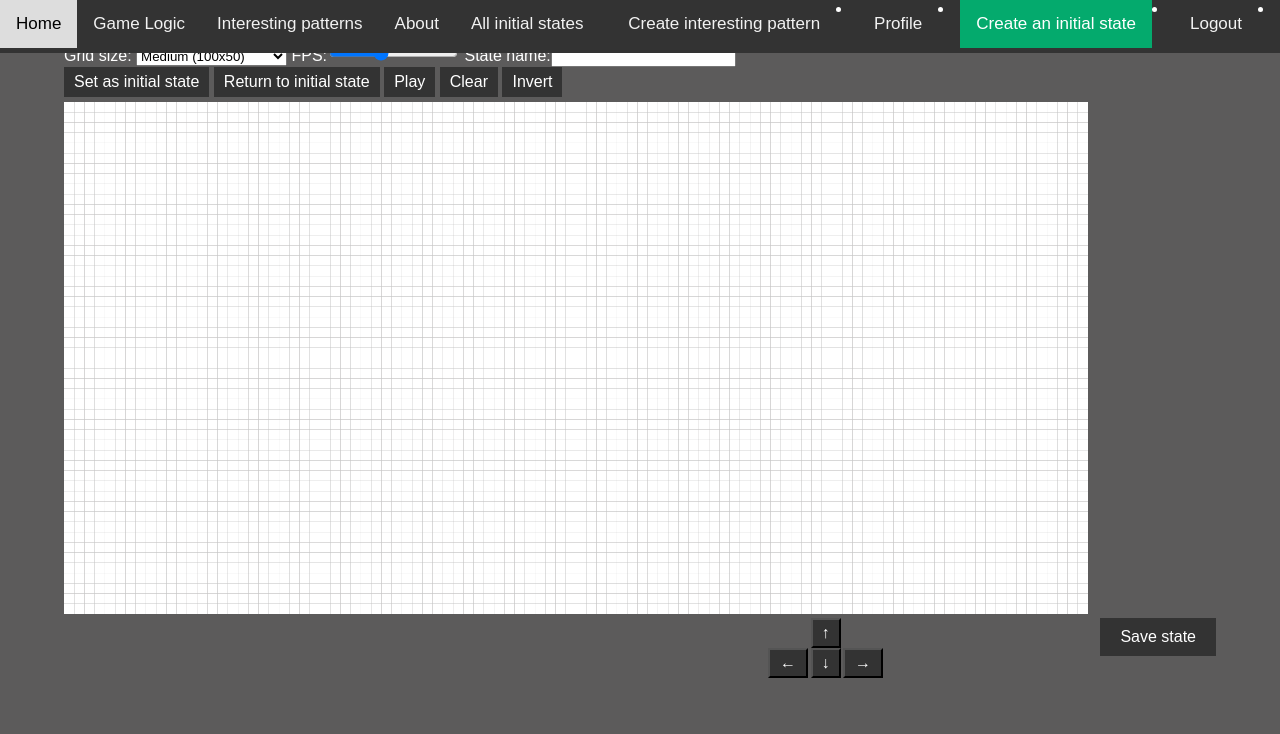
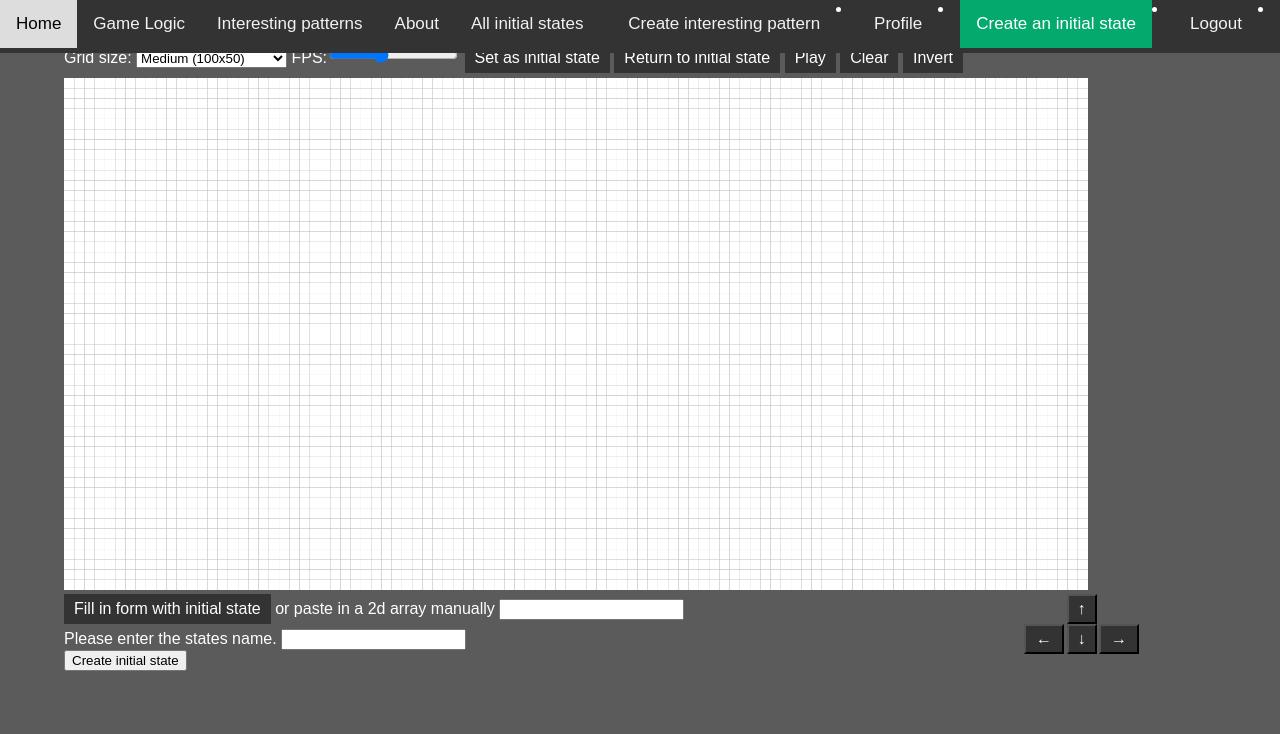
Before and after one commit to GitDavids/WAD2-Game-of-Life-Group-Project, a Django app: a page that uses game_of_life_project/templates/game_of_life/base.html in a window 1280 px wide. Shown: the top 734 px of the page. Run offline with Django 3.2, Linux system fonts and the light colour scheme; the visitor is signed in with stand-in values (Sample User, id 1).

Commit message:
Finally state and initial patter creation done

```diff
--- a/game_of_life_project/game_of_life/forms.py
+++ b/game_of_life_project/game_of_life/forms.py
@@ -1,3 +1,4 @@
+from email.policy import default
 import json
 from django import forms
 from game_of_life.models import UserProfile, InitialState, InterestingPatten
@@ -21,22 +22,23 @@ class InitialStateForm(forms.ModelForm):
                         help_text="Please enter the states name.")
 
     slug = forms.CharField(widget=forms.HiddenInput(), required=False)
-
     views = forms.IntegerField(widget=forms.HiddenInput(), initial=0)
     likes = forms.IntegerField(widget=forms.HiddenInput(), initial=0)
 
+    state = forms.CharField(help_text="or paste in a 2d array manually")
     class Meta:
         model = InitialState
-        fields = ('author','name',)
+        fields = ('state','name',)
+
 
 class InterestingPatternForm(forms.ModelForm):
-    name = forms.CharField(max_length=InitialState.NAME_MAX_LENGTH,
+    name = forms.CharField(max_length=InterestingPatten.NAME_MAX_LENGTH,
                         help_text="Please enter the states name.")
 
     slug = forms.CharField(widget=forms.HiddenInput(), required=False)
 
-    state = forms.CharField(help_text="State.")
+    state = forms.CharField(help_text="or enter state manually.")
 
     class Meta:
         model = InterestingPatten
-        fields = ('name','state',)
+        fields = ('state','name',)
--- a/game_of_life_project/game_of_life/models.py
+++ b/game_of_life_project/game_of_life/models.py
@@ -3,10 +3,6 @@ from django.contrib.auth.models import User
 from django.template.defaultfilters import slugify
 
 import json
-
-NAME_MAX_LENGTH = 128
-X_NODES = 100
-Y_NODES = 100
 
 class InitialState(models.Model):
     author = models.ForeignKey(User, on_delete=models.DO_NOTHING)
@@ -31,6 +27,7 @@ class InitialState(models.Model):
 
 class InterestingPatten(models.Model):
     state = models.TextField()
+    NAME_MAX_LENGTH = 128
 
     name = models.CharField(max_length=NAME_MAX_LENGTH, unique=True)
     slug = models.SlugField(unique=True)
--- a/game_of_life_project/game_of_life/views.py
+++ b/game_of_life_project/game_of_life/views.py
@@ -7,7 +7,7 @@ from django.contrib.auth.models import User
 
 # from game_of_life.models import Category, Page
 from game_of_life.models import InitialState, UserProfile, InterestingPatten
-from game_of_life.forms import UserForm, UserProfileForm, InterestingPatternForm
+from game_of_life.forms import UserForm, UserProfileForm, InitialStateForm, InterestingPatternForm
 
 from datetime import datetime
 
@@ -16,7 +16,7 @@ from datetime import datetime
 def index(request):
     context_dict = {}
     context_dict["most_liked_states"] = InitialState.objects.order_by('-likes')[:6]
-    context_dict["most_recent_states"] = InitialState.objects.order_by('-views')[:6]
+    context_dict["most_recent_states"] = InitialState.objects.order_by('-date_created')[:6]
 
     return render(request, 'game_of_life/index.html', context=context_dict) # TODO
 
@@ -132,6 +132,19 @@ def profile(request, username):
 def create_initial_state(request,username):
     context_dict = {}
 
+    form = InitialStateForm()
+    if request.method == 'POST':
+        form = InitialStateForm(request.POST)
+        if form.is_valid():
+            instance = form.save(commit=False)
+            instance.author = request.user
+            instance.save()
+            return redirect(reverse('game_of_life:index'))
+        else:
+            print(form.errors)
+
+    context_dict['form'] = form
+
     user = request.user
     context_dict['user'] = user
     return render(request, 'game_of_life/create_initial_state.html', context=context_dict) # TODO
@@ -142,7 +155,6 @@ def initial_state(request, username, state_name_slug):
     context_dict = {}
     state = InitialState.objects.get(slug=state_name_slug)
     context_dict["state"] = state
-    context_dict["col_count"] = state.col_count
     context_dict["name"] = state.name
     context_dict["author"] = state.author
     context_dict["username"] = username
@@ -163,8 +175,6 @@ def create_add_pattern(request):
             form.save(commit=True)
             return redirect(reverse('game_of_life:index'))
         else:
-            # The supplied form contained errors -
-            # just print them to the terminal.
             print(form.errors)
 
     context_dict['form'] = form
--- a/game_of_life_project/static/css/create_initial_state.css
+++ b/game_of_life_project/static/css/create_initial_state.css
@@ -111,5 +111,5 @@
       height: 100px;
       color:white;
       position:absolute;
-      left:60%;
+      left:80%;
   }
--- a/game_of_life_project/static/js/create_initial_state.js
+++ b/game_of_life_project/static/js/create_initial_state.js
@@ -48,7 +48,6 @@ document.getElementById("grid_size").addEventListener("change", function () {
     current_state = JSON.parse(JSON.stringify(initial_state));
     render(current_state, grid_spacing);
 });
-
 // Shifting event listeners
 document.getElementById("shift_right").addEventListener("click", function () {
     for (let row = 0; row < row_count; row++) {
@@ -74,7 +73,6 @@ document.getElementById("shift_up").addEventListener("click", function () {
     current_state.push(Array(col_count).fill(0))
     render(current_state, grid_spacing);
 });
-
 // Misc event listeners
 document.getElementById("fps").addEventListener("click", function () {
     fps=(document.getElementById("fps").value);
@@ -101,7 +99,6 @@ document.getElementById("invert").onclick = function () {
     }
     render(current_state, grid_spacing);
 };
-
 // Window resize event listener
 window.addEventListener('resize',
     function () {
@@ -109,7 +106,6 @@ window.addEventListener('resize',
         render(current_state, grid_spacing);
     }
 );
-
 // Click event listeners
 canvas.addEventListener('click',
     function (event) {
@@ -126,14 +122,12 @@ canvas.addEventListener('click',
 );
 // Key event listeners
 window.addEventListener('keydown', function (e) {
-    if (e.keyCode == '37' || e.keyCode == '38' || e.keyCode == '39' || e.keyCode == '40' || e.keyCode == '32') {
+    if (e.keyCode == '38' || e.keyCode == '40') {
         e.preventDefault();
-    } else {
-        console.log(e.keyCode)
     }
 });
 window.addEventListener('keyup', function (event) {
-    if (event.code === 'Space') {
+    if (event.keyCode == '80') {
         paused = paused ? false : true;
         document.getElementById("playback").value = paused ? "Play" : "Pause";
         current_state = next_generation(current_state);
@@ -168,14 +162,16 @@ window.addEventListener('keyup', function (event) {
         render(current_state, grid_spacing);
     }
 });
-
-
 // Playback resize listeners
 document.getElementById("playback").onclick = function () {
     paused = paused ? false : true;
     document.getElementById("playback").value = paused ? "Play" : "Pause";
     current_state = next_generation(current_state);
     requestAnimationFrame(animate);
+};
+// Fill in form
+document.getElementById("fill").onclick = function () {
+    document.getElementById("id_state").value = JSON.stringify(initial_state)
 };
 
 // Functions
--- a/game_of_life_project/static/js/create_interesting_pattern.js
+++ b/game_of_life_project/static/js/create_interesting_pattern.js
@@ -174,9 +174,9 @@ document.getElementById("playback").onclick = function () {
     current_state = next_generation(current_state);
     requestAnimationFrame(animate);
 };
-// Submit
-document.getElementById("submit").onclick = function () {
-    console.log(document.getElementById("name").value,col_count,current_state)
+// Fill in form
+document.getElementById("fill").onclick = function () {
+    document.getElementById("id_state").value = JSON.stringify(initial_state)
 };
 
 
--- a/game_of_life_project/static/js/view_initial_state.js
+++ b/game_of_life_project/static/js/view_initial_state.js
@@ -4,16 +4,14 @@ var paused = true;
 var fps = 20;
 
 const initial_state = window.initial_state
-const col_count = window.col_count;
-const row_count = col_count / 2;
+const row_count = initial_state.length;
+const col_count = 2*row_count;
 
 width_height();
 current_state = JSON.parse(JSON.stringify(initial_state));
 render(current_state, grid_spacing);
 
 document.getElementById("return").onclick = function () {
-    console.log(current_state[0]);
-    console.log(initial_state[0]);
     current_state = JSON.parse(JSON.stringify(initial_state));
     render(current_state, grid_spacing);
 };
--- a/game_of_life_project/templates/game_of_life/base.html
+++ b/game_of_life_project/templates/game_of_life/base.html
@@ -4,6 +4,7 @@
 
 <html>
     <head lang="en">
+        <link rel="shortcut icon" href="#"> <!-- Bodge relating to error: 404 favicon.ico not found-->
         <meta charset="UTF-8" />
         {% block head_block %}
         {% endblock %}
--- a/game_of_life_project/templates/game_of_life/create_add_pattern.html
+++ b/game_of_life_project/templates/game_of_life/create_add_pattern.html
@@ -2,7 +2,6 @@
 {% load staticfiles %}
 
 {% block head_block %}
-    <link rel="shortcut icon" href="#"> <!-- Bodge relating to error: 404 favicon.ico not found-->
     <link rel="stylesheet" href="{% static 'css/base.css' %}">
     <link rel="stylesheet" href="{% static 'css/create_initial_state.css' %}">
     <link rel="stylesheet" href="{% static 'css/button.css' %}">
@@ -35,10 +34,11 @@
         <input type="button" value="↓" id="shift_down" class="button_down" class="button">
     </div>
 
-    <!-- <input type="button" value="Save state" id="submit" class="button_save"> -->
 
     <div>
+
         <form id="pattern_form" method="post" action="/game_of_life/create_add_pattern/">
+            <input type="button" value="Fill in form with initial state" id="fill" class="button">
             {% csrf_token %}
             {% for hidden in form.hidden_fields %}
                 {{ hidden }}
@@ -46,7 +46,7 @@
             {% for field in form.visible_fields %}
                 {{ field.errors }}
                 {{ field.help_text }}
-                {{ field }}
+                {{ field }} </br>
             {% endfor %}
             <input type="submit" name="submit" value="Create Pattern" />
         </form>
--- a/game_of_life_project/templates/game_of_life/create_initial_state.html
+++ b/game_of_life_project/templates/game_of_life/create_initial_state.html
@@ -22,7 +22,6 @@
         <option value="x">Extra large (300x150)</option>
     </select>
     <label>FPS:</label><input type="range" min="1" max="50" value="20" class="slider" id="fps">
-    <label>State name:</label><input type="text", id="name"><br/> <!-- add backend -->
     <input type="button" value="Set as initial state" id="set" class="button">
     <input type="button" value="Return to initial state" id="return" class="button">
     <input type="button" value="Play" id="playback" class="button">
@@ -36,7 +35,22 @@
         <input type="button" value="→" id="shift_right" class="button_right" class="button">
         <input type="button" value="↓" id="shift_down" class="button_down" class="button">
     </div>
-    <input type="button" value="Save state" id="save" class="button_save"> <!-- add backend -->
+
+    <div>
+        <form id="pattern_form" method="post" action="{% url 'game_of_life:create_initial_state' request.user.username %}">
+            <input type="button" value="Fill in form with initial state" id="fill" class="button">
+            {% csrf_token %}
+            {% for hidden in form.hidden_fields %}
+                {{ hidden }}
+            {% endfor %}
+            {% for field in form.visible_fields %}
+                {{ field.errors }}
+                {{ field.help_text }}
+                {{ field }} </br>
+            {% endfor %}
+            <input type="submit" name="submit" value="Create initial state" />
+        </form>
+    </div>
 
     <script src="{% static 'js/create_initial_state.js' %}"></script>
     <script>document.getElementById("create_initial_state").className = "active";</script>
--- a/game_of_life_project/templates/game_of_life/initial_state.html
+++ b/game_of_life_project/templates/game_of_life/initial_state.html
@@ -22,12 +22,9 @@
     <input type="button" value="Like" id="like" class="button"> <!-- add backend -->
 
     State name: {{state.name}}, Author:  {{state.author.username}}, Date created: {{state.date_created}}, Likes: {{state.likes}}, Views: {{state.views}}<br />
-    Column count: {{state.col_count}}, row count is half that<br />
 
     <script type="text/javascript">
         initial_state = JSON.parse('{{state.state}}');
-        col_count = JSON.parse('{{state.col_count}}');
-        row_count = col_count / 2;
     </script>
     <script src="{% static 'js/view_initial_state.js' %}"></script><br />
     <script>document.getElementById("profile").className = "active";</script>
```
